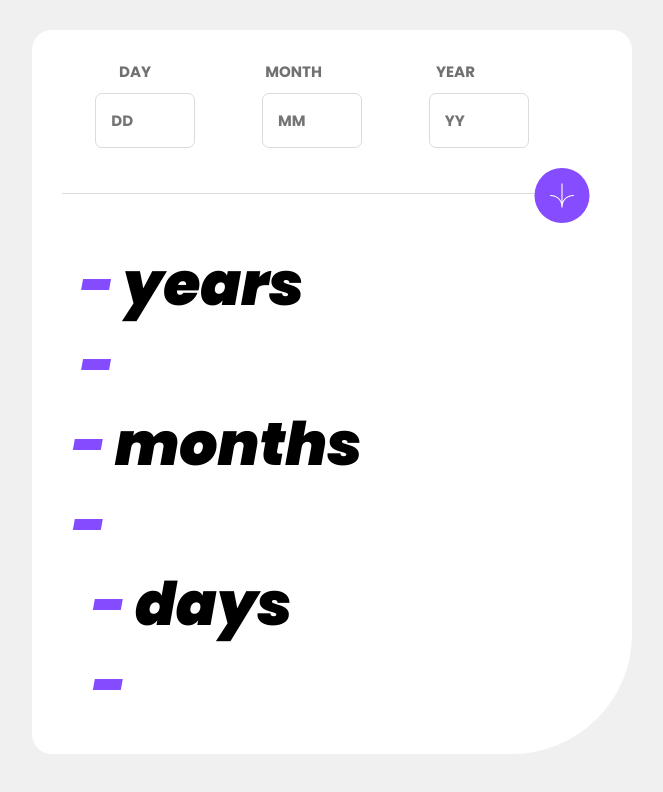
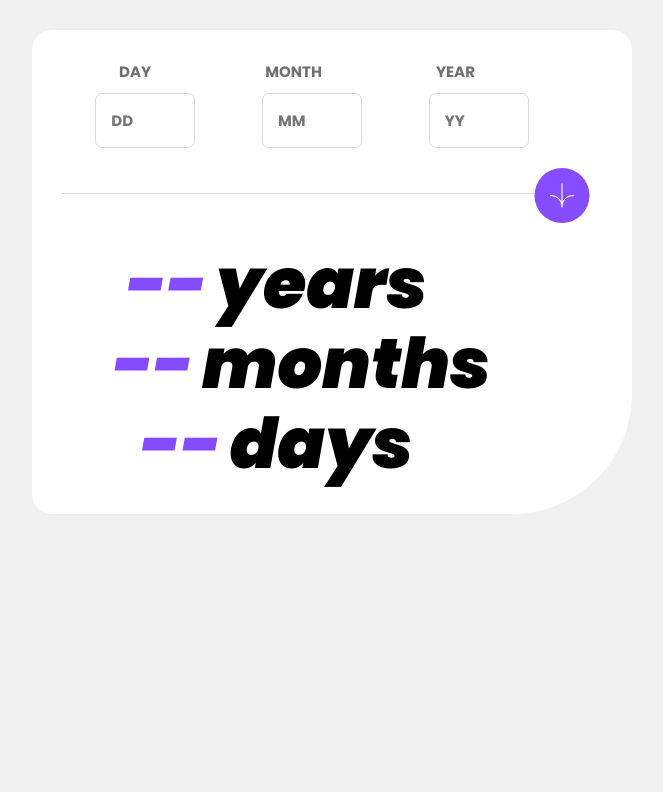
Before and after one commit to DennisMraz/ageCalculator, a plain HTML site: page index.html in a window 1280 px wide. Shown: the whole page, without its empty margins (358-1021 px from the left). Drawn offline with Linux system fonts and the light colour scheme.

Commit message:
Solución

```diff
--- a/css/styles.css
+++ b/css/styles.css
@@ -94,7 +94,6 @@ img {
 .textDate {
     display: flex;
     justify-content: center;
-
 }
 
 hr{
@@ -129,6 +128,7 @@ button:hover {
 
     body {
         width: 500px;
+        margin: 0 auto;
     }
 
     .container {
@@ -137,13 +137,10 @@ button:hover {
         padding-right: 70px;
     }
 
-    .result {
-        margin-left: 30px;
-    }
 
     .textDate {
-        width: 200px;
-        font-size: 60px;
+        width: 430px;
+        font-size: 70px;
         line-height: 80px;
     }
 
```
